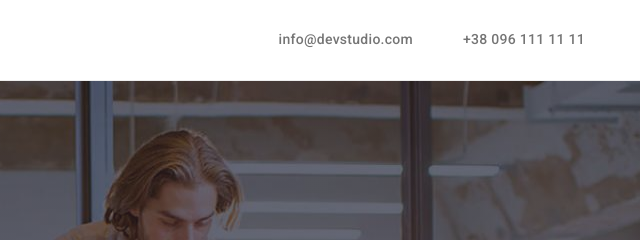
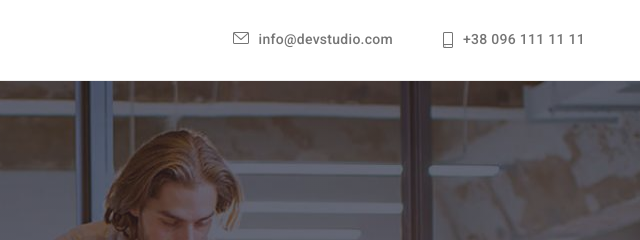
Before and after one commit to SlavaVG/goit-markup-hw-04, a plain HTML site: page index.html in a window 1280 px wide. Shown: the top 240 px of the page, 640-1280 px from the left. Drawn offline with nearby package versions, Linux system fonts and the light colour scheme.

Commit message:
пиктограммы перед адресами контактов в меню

```diff
--- a/css/styles.css
+++ b/css/styles.css
@@ -157,16 +157,68 @@ body {
 .header-item:not(:last-child){
   margin-right: 50px;
 }
-.header-kontacts-link{
-  color: var(--primary-text-color)
-}
-.header-kontacts-link:hover,
-.header-kontacts-link:focus{
-  color: var(--accent-color)
-}
 .header-kontacts-item:not(:last-child){
   margin-right: 50px;
 }
+
+.header-kontacts-link-m{
+  color: var(--primary-text-color);
+   display: flex;
+}
+.header-kontacts-link-m::before{
+  /* color: var(--primary-text-color) */
+  content: "";
+  width: 16px;
+  height: 12px;
+  background-image: url(../images/envelope1.svg);
+  background-repeat: no-repeat;
+  background-size: 16px 12px;
+  margin-right: 10px;
+}
+.header-kontacts-link-m:hover,
+.header-kontacts-link-m:focus{
+  color: var(--accent-color)
+}
+.header-kontacts-link-m:hover::before{
+  /* color: var(--primary-text-color) */
+  content: "";
+  width: 16px;
+  height: 12px;
+  background-image: url(../images/envelopehover1.svg);
+  background-repeat: no-repeat;
+  background-size: 16px 12px;
+  margin-right: 10px;
+}
+
+.header-kontacts-link-t{
+  color: var(--primary-text-color);
+   display: flex;
+}
+.header-kontacts-link-t::before{
+  /* color: var(--primary-text-color) */
+  content: "";
+  width: 10px;
+  height: 16px;
+  background-image: url(../images/smartphone1.svg);
+  background-repeat: no-repeat;
+  background-size: 10px 16px;
+  margin-right: 10px;
+}
+.header-kontacts-link-t:hover,
+.header-kontacts-link-t:focus{
+  color: var(--accent-color)
+}
+.header-kontacts-link-t:hover::before{
+  /* color: var(--primary-text-color) */
+  content: "";
+  width: 10px;
+  height: 16px;
+  background-image: url(../images/smartphonehover1.svg);
+  background-repeat: no-repeat;
+  background-size: 10px 16px;
+  margin-right: 10px;
+}
+
 /*========hero=====*/
 .hero{
   background-color: var(--hero-bg);
--- a/index.html
+++ b/index.html
@@ -41,10 +41,10 @@
       </nav>
       <ul class="header-kontacts-flex list">
         <li class="header-kontacts-item">
-          <a class="header-link header-kontacts-link link" href="mailto:info@devstudio.com">info@devstudio.com</a>
+          <a class="header-link header-kontacts-link-m link" href="mailto:info@devstudio.com">info@devstudio.com</a>
         </li>
         <li class="header-kontacts-item">
-          <a class="header-link header-kontacts-link link" href="tel:+380961111111">+38 096 111 11 11</a>
+          <a class="header-link header-kontacts-link-t link" href="tel:+380961111111">+38 096 111 11 11</a>
         </li>
       </ul>
     </div>
```
Also changed, not shown: images/envelope1.svg (added), images/envelopehover1.svg (added), images/smartphone1.svg (added), images/smartphonehover1.svg (added).
